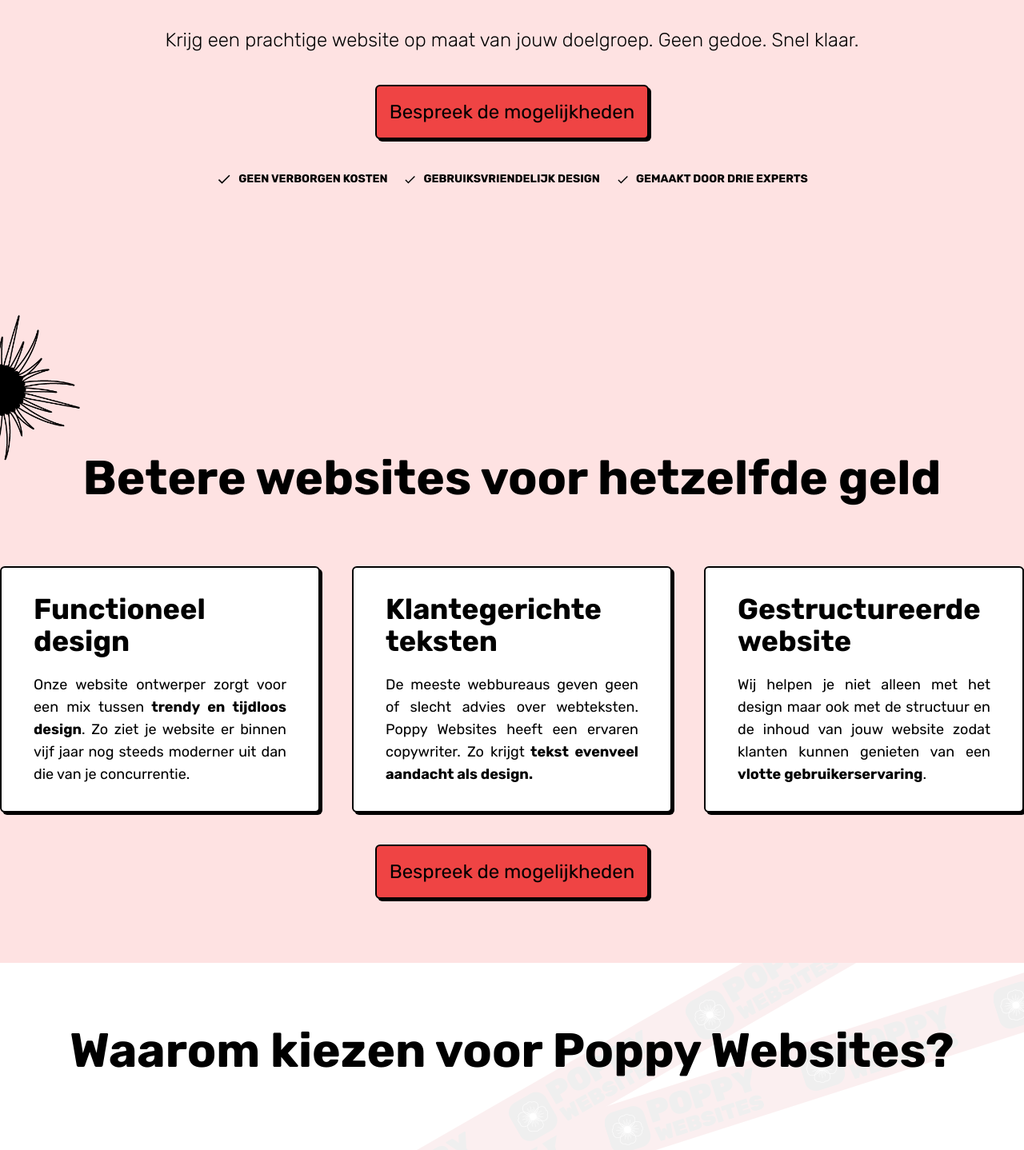
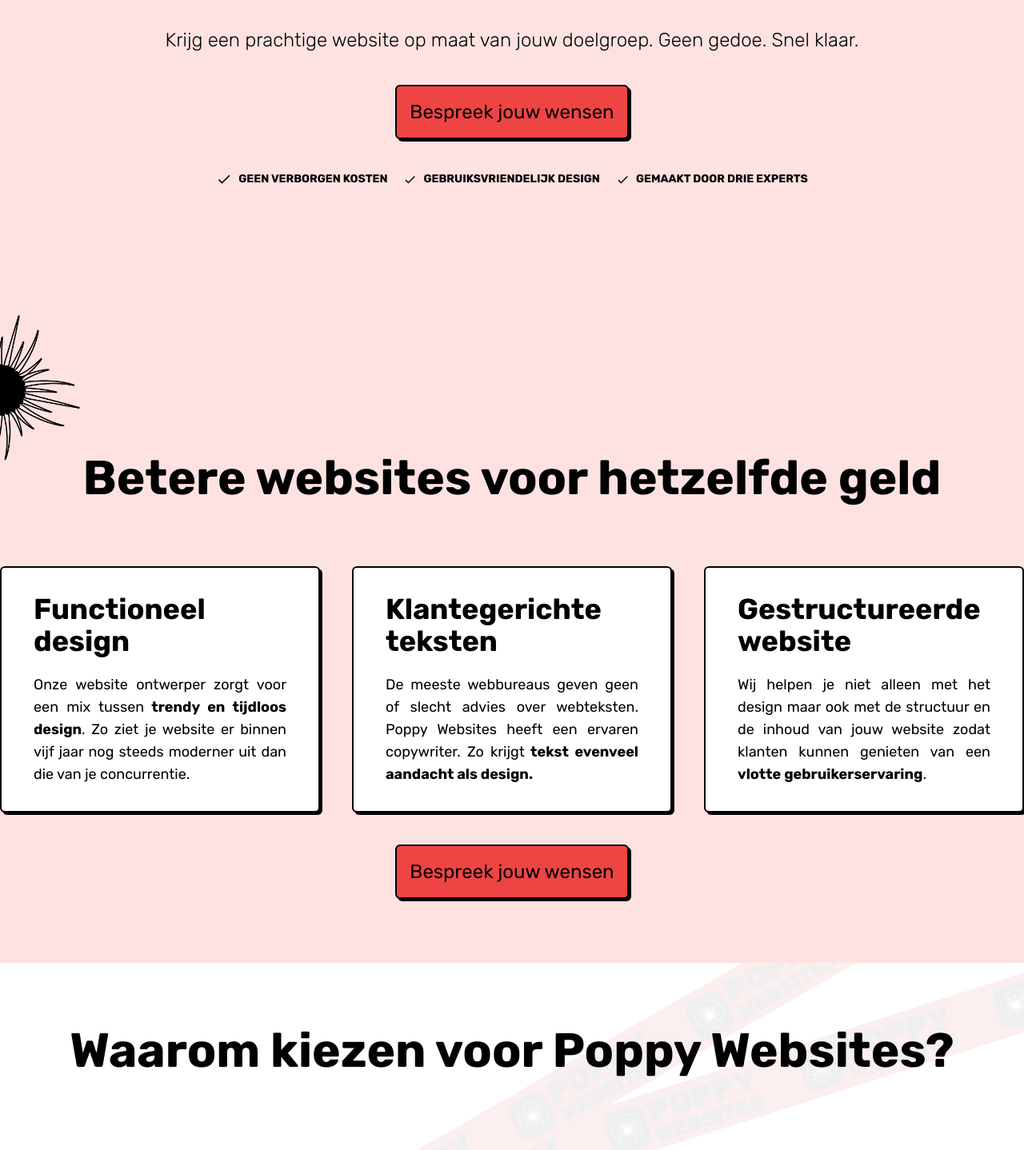
Before and after one commit to AmerSikira/poppy-websites, a Next.js app: page / in a window 1280 px wide. Shown: the part 472-1910 px from the top of the page at 80% size. Built offline with nearby package versions, Linux system fonts and the light colour scheme.

Commit message:
Changed CTA text

```diff
--- a/components/homepage/hero.tsx
+++ b/components/homepage/hero.tsx
@@ -22,7 +22,7 @@
 						Krijg een prachtige website op maat van jouw doelgroep.
 						Geen gedoe. Snel klaar.
 					</Subheading>
-					<Cta>Bespreek de mogelijkheden</Cta>
+					<Cta>Bespreek jouw wensen</Cta>
 
 					<FlexRow className="items-center content-center mt-10 ">
 						<FlexRow className="items-center content-center">
--- a/components/homepage/last-cta.tsx
+++ b/components/homepage/last-cta.tsx
@@ -23,7 +23,7 @@
 				</FlexColumn>
 
 				<FlexRow className="justify-center mt-10">
-					<Cta>Bespreek de mogelijkheden</Cta>
+					<Cta>Bespreek jouw wensen</Cta>
 				</FlexRow>
 
 				<FlexRow className="items-center content-center mt-10">
--- a/components/homepage/services.tsx
+++ b/components/homepage/services.tsx
@@ -55,7 +55,7 @@
 				</FlexRow>
 
 				<FlexRow className="justify-center mt-10">
-					<Cta>Bespreek de mogelijkheden</Cta>
+					<Cta>Bespreek jouw wensen</Cta>
 				</FlexRow>
 			</Container>
 		</HomepageSection>
--- a/components/homepage/steps.tsx
+++ b/components/homepage/steps.tsx
@@ -76,7 +76,7 @@
 			</Container>
 			<Container>
 				<FlexRow className="justify-center mb-10 mt-10 md:mt-0">
-					<Cta>Bespreek de mogelijkheden</Cta>
+					<Cta>Bespreek jouw wensen</Cta>
 				</FlexRow>
 			</Container>
 		</HomepageSection>
--- a/components/homepage/testimonials.tsx
+++ b/components/homepage/testimonials.tsx
@@ -47,7 +47,7 @@
 			</Container>
 			<Container>
 				<FlexRow className="justify-center mt-10">
-					<SecondaryCta>Bespreek de mogelijkheden</SecondaryCta>
+					<SecondaryCta>Bespreek jouw wensen</SecondaryCta>
 				</FlexRow>
 			</Container>
 		</HomepageSection>
```
